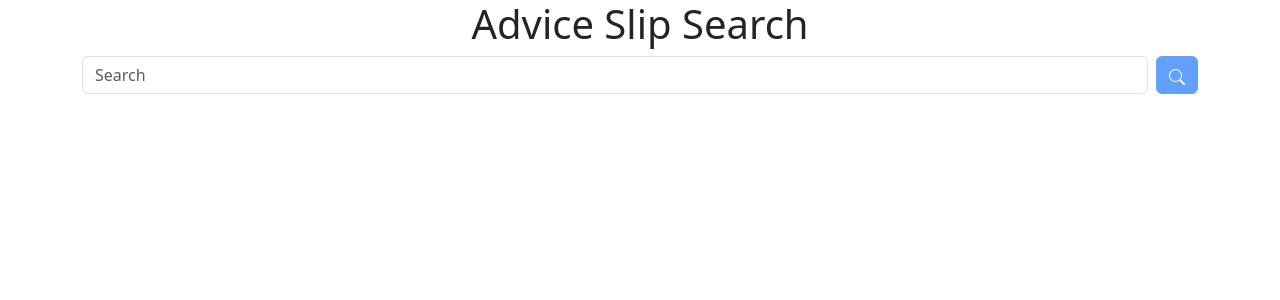
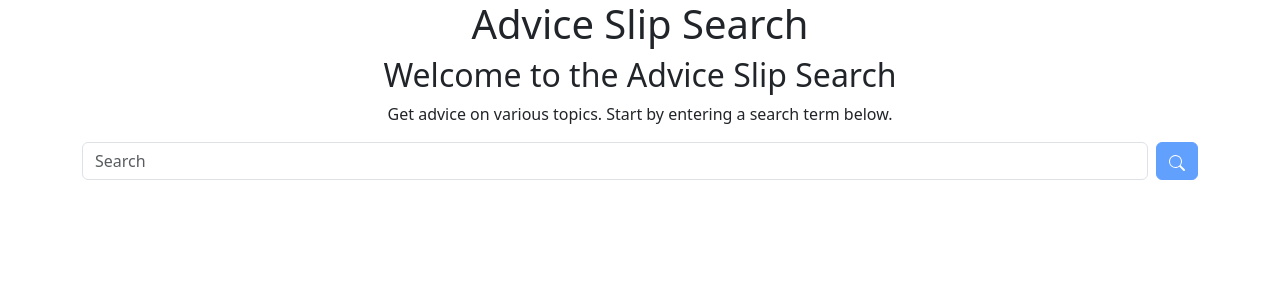
Before and after one commit to GustavoLuche/advice-slip-search, a React (Create React App) app: page / in a window 1280 px wide. Shown: the top 300 px of the page. Built offline with nearby package versions, Linux system fonts and the light colour scheme.

Commit message:
Added Greeting Component

```diff
--- a/src/App.js
+++ b/src/App.js
@@ -1,5 +1,6 @@
 import React, { useState } from "react";
 import Header from "./components/Header";
+import Greeting from "./components/Greeting";
 import Search from "./components/Search";
 import SpinnerLoading from "./components/SpinnerLoading";
 import ErrorMessage from "./components/ErrorMessage";
@@ -33,6 +34,7 @@ function App() {
   return (
     <div className="App">
       <Header title="Advice Slip Search" />
+      <Greeting />
       <div className="container">
         <Search onSearch={handleSearch} />
         {isLoading && <SpinnerLoading />}
--- /dev/null
+++ b/src/components/Greeting.js
@@ -0,0 +1,14 @@
+import React from "react";
+
+function Greeting() {
+  return (
+    <div className="App-greeting">
+      <h2 className="text-center">Welcome to the Advice Slip Search</h2>
+      <p className="text-center">
+        Get advice on various topics. Start by entering a search term below.
+      </p>
+    </div>
+  );
+}
+
+export default Greeting;
```
